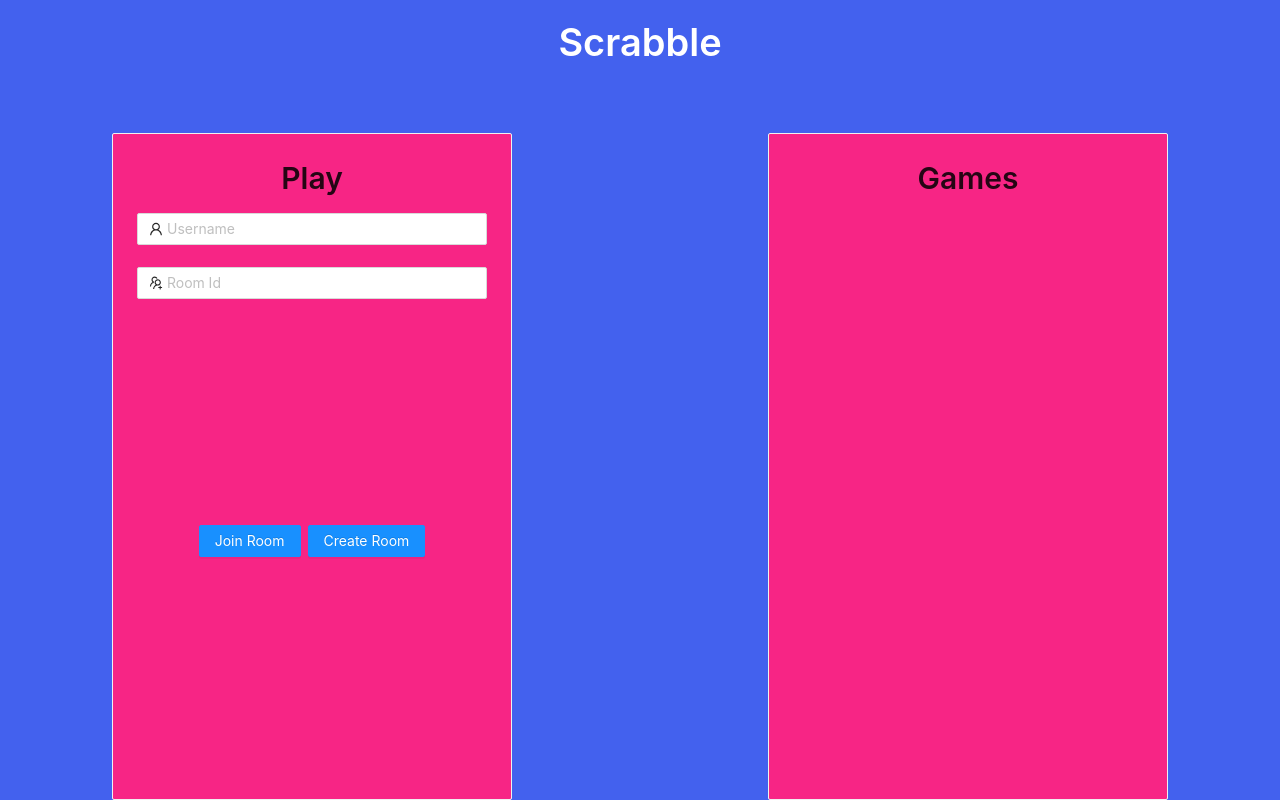
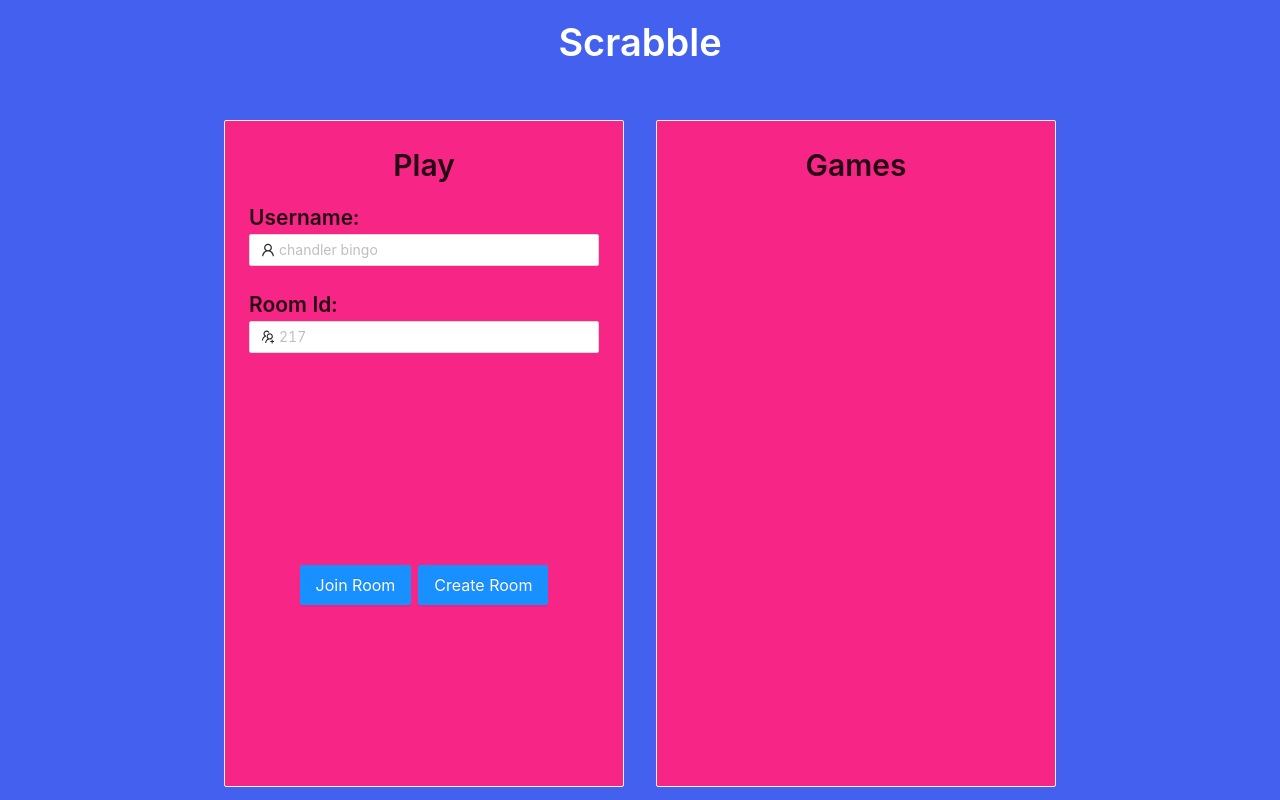
Before and after one commit to cheevu-RS/scrabble, a React (Create React App) app: page / in a window 1280 px wide. Built offline with nearby package versions, Linux system fonts and the light colour scheme; no server answers.

Commit message:
[Add] landing page

```diff
--- a/src/components/Home.css
+++ b/src/components/Home.css
@@ -3,10 +3,7 @@
 }
 .body-container-col {
     height: 85%;
-    padding-top: 1%;
-}
-.card-container {
-    justify-content: space-evenly;
+    padding-bottom: 1%;
 }
 .title {
     padding-top: 1.5%;
--- a/src/components/Home.jsx
+++ b/src/components/Home.jsx
@@ -96,11 +96,10 @@ class Home extends React.Component {
                 <Col span={24} className="body-container-col">
                     <Row
                         gutter={{ xs: 8, sm: 16, md: 24, lg: 32, height: 150 }}
-                        justify="space-around"
-                        style={{ overflow: 'hidden' }}
+                        justify="center"
+                        style={{ overflow: 'hidden', margin: '0' }}
                     >
                         <Col>
-                            <Row>
                             <Card
                                 align="center"
                                 style={{
@@ -110,8 +109,17 @@ class Home extends React.Component {
                                 hoverable
                             >
                                 <Title level={2}>Play</Title>
-                                    <Row justify="space-around" align="middle">
-                                        <Col style={{ height: '50%' }} span={24}>
+                                <Row>
+                                    <Col
+                                        style={{
+                                            height: 'auto',
+                                            textAlign: 'left',
+                                        }}
+                                        span={24}
+                                    >
+                                        <Text strong style={{ fontSize: '1.5em' }}>
+                                            Username:{' '}
+                                        </Text>
                                         <Input
                                             value={username}
                                             onChange={(e) => {
@@ -119,11 +127,14 @@ class Home extends React.Component {
                                                     username: e.target.value,
                                                 })
                                             }}
-                                                placeholder="Username"
+                                            placeholder="chandler bingo"
                                             prefix={<UserOutlined />}
                                         />
                                         <br />
                                         <br />
+                                        <Text strong style={{ fontSize: '1.5em' }}>
+                                            Room Id:{' '}
+                                        </Text>
                                         <Input
                                             value={roomId}
                                             onChange={(e) => {
@@ -131,19 +142,20 @@ class Home extends React.Component {
                                                     roomId: e.target.value,
                                                 })
                                             }}
-                                                placeholder="Room Id"
+                                            placeholder="217"
                                             prefix={<UsergroupAddOutlined />}
                                         />
                                         <Text>{roomError}</Text>
                                     </Col>
                                     <Col
                                         style={{
-                                                height: '50%',
+                                            height: 'auto',
                                         }}
                                         span={24}
                                     >
                                         <Button
                                             style={{ margin: '1%' }}
+                                            size="large"
                                             type="primary"
                                             onClick={this.joinRoom}
                                         >
@@ -151,6 +163,7 @@ class Home extends React.Component {
                                         </Button>
                                         <Button
                                             style={{ margin: '1%' }}
+                                            size="large"
                                             type="primary"
                                             onClick={this.createRoom}
                                         >
@@ -159,7 +172,6 @@ class Home extends React.Component {
                                     </Col>
                                 </Row>
                             </Card>
-                            </Row>
                         </Col>
                         <Col>
                             <Card
```
Lines whose indentation alone changed are shown as unchanged.
